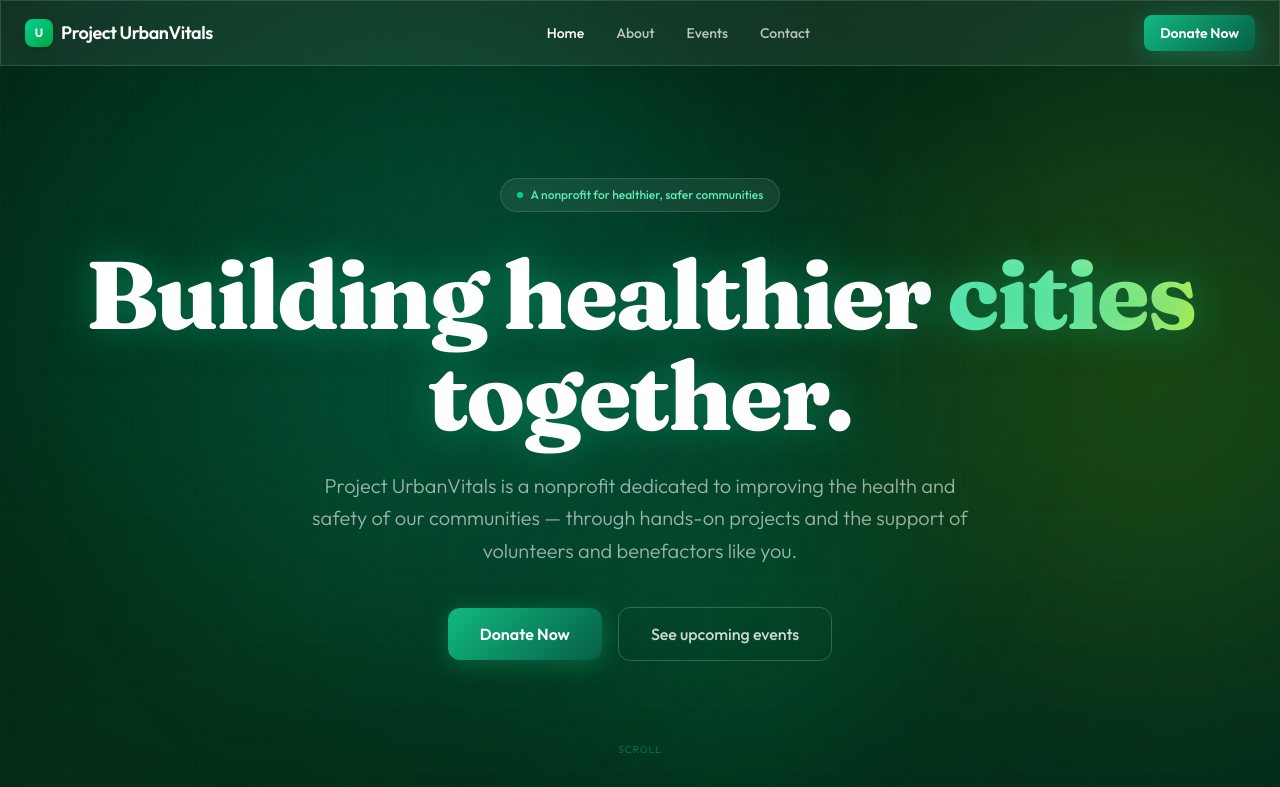
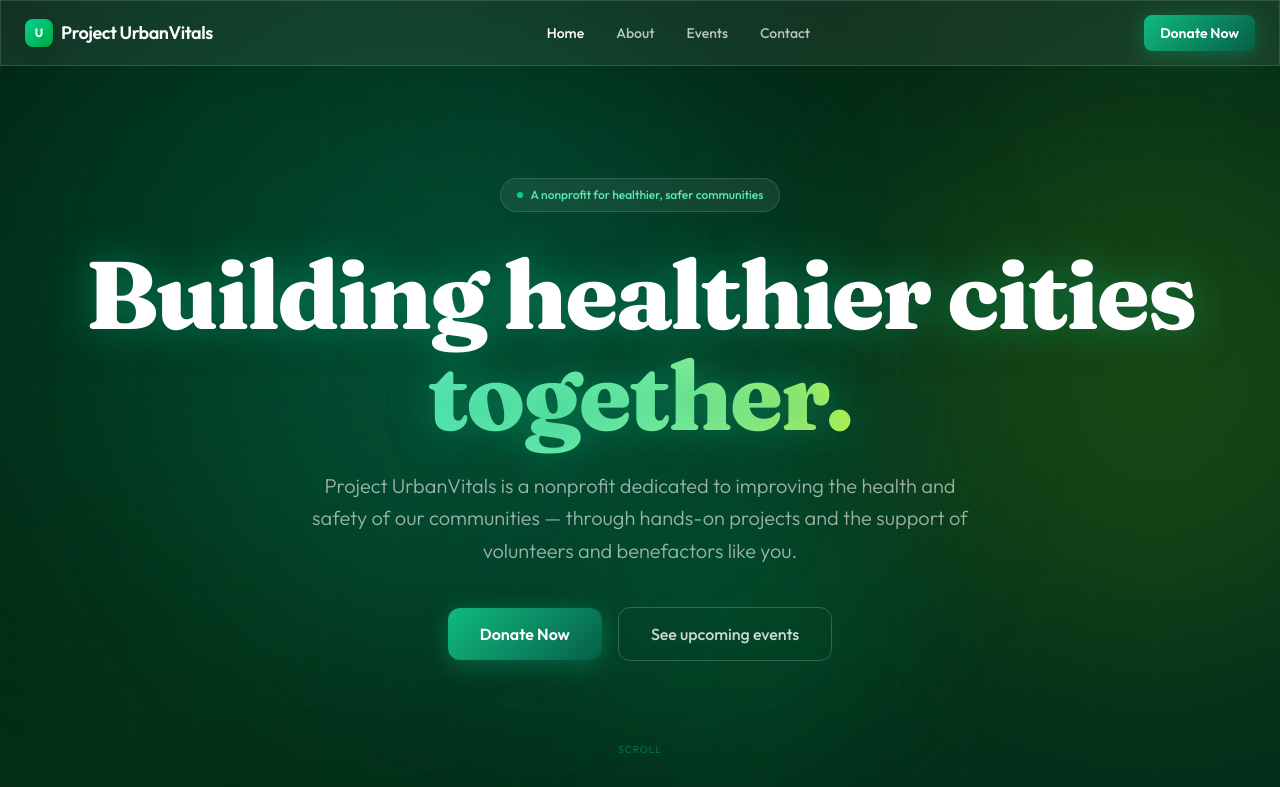
Before and after one commit to sajlardiya-hue/projecturbanvitals, a React (Vite) app: page / in a window 1280 px wide. Shown: the top 787 px of the page. Built offline with nearby package versions, Linux system fonts and the light colour scheme; the HTML template or start-up script is replaced by a standard one.

Commit message:
made together green

```diff
--- a/src/pages/Home.tsx
+++ b/src/pages/Home.tsx
@@ -99,11 +99,11 @@ export default function Home() {
           className="text-5xl md:text-7xl lg:text-8xl font-bold text-white leading-[1.05] tracking-tight mb-6 glow-text"
           style={{ fontFamily: "'Fraunces', serif" }}
         >
-          Building healthier{" "}
+          Building healthier cities
+          <br />
           <span className="bg-gradient-to-r from-emerald-300 via-green-300 to-lime-300 bg-clip-text text-transparent">
-            cities
+            together.
           </span>
-          <br />together.
         </h1>
 
         <p className="text-lg md:text-xl text-white/60 max-w-2xl mx-auto mb-10 leading-relaxed font-light">
```
